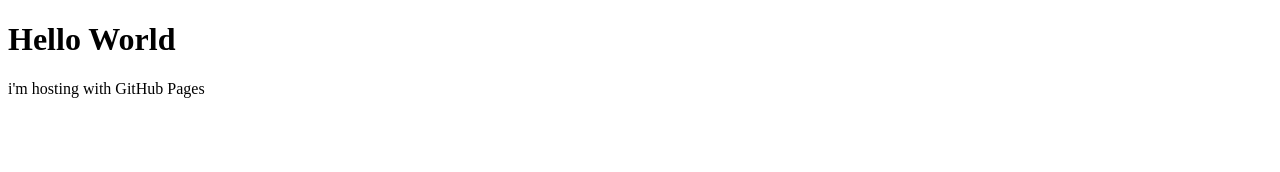
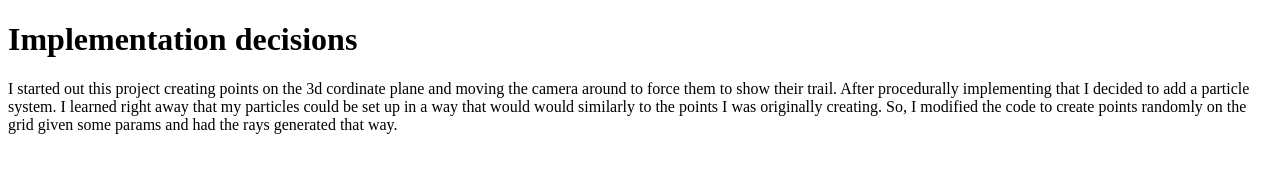
Before and after one commit to dylanjgraham/dylanjgraham.github.io, a plain HTML site: page index.html in a window 1280 px wide. Drawn offline with Linux system fonts and the light colour scheme.

Commit message:
Update index.html

```diff
--- a/index.html
+++ b/index.html
@@ -1,7 +1,10 @@
 <!DOCTYPE html>
 <html>
 <body>
-<h1> Hello World </h1>
-<p> i'm hosting with GitHub Pages </p>
+<h1> Implementation decisions </h1>
+<p> I started out this project creating points on the 3d cordinate plane and moving the camera around to force them to show their
+trail. After procedurally implementing that I decided to add a particle system. I learned right away that my particles could
+be set up in a way that would would similarly to the points I was originally creating. So, I modified the code to create points
+randomly on the grid given some params and had the rays generated that way.  </p>
 </body>
 </html>
```
